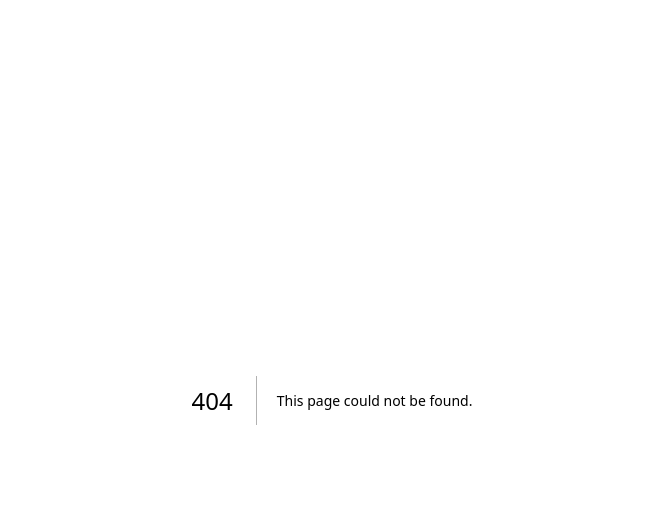
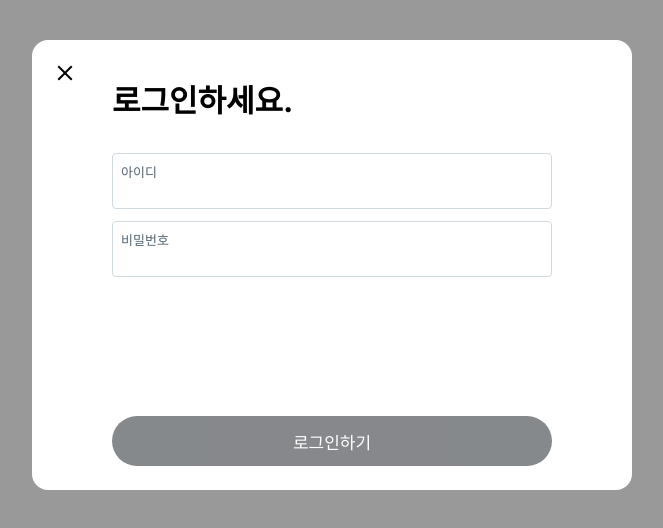
Before and after one commit to bayy1216/Grading-X-FE, a Next.js app: page /login in a window 1280 px wide. Before the commit this address had no page. Shown: the top 528 px of the page, without its empty margins (308-971 px from the left). Built offline with nearby package versions, Linux system fonts and the light colour scheme.

Commit message:
#2 [Feat]: 로그인 페이지 추가

```diff
--- /dev/null
+++ b/src/app/(beforeLogin)/_component/LoginModal.tsx
@@ -0,0 +1,79 @@
+"use client";
+
+import style from '@/app/(beforeLogin)/_component/login.module.css';
+import {ChangeEventHandler, FormEventHandler, useState} from "react";
+import {redirect, useRouter} from "next/navigation";
+import {signIn} from "next-auth/react";
+
+export default function LoginModal() {
+  const [email, setEmail] = useState('');
+  const [password, setPassword] = useState('');
+  const [message, setMessage] = useState('');
+  const router = useRouter();
+
+  const onSubmit: FormEventHandler<HTMLFormElement> = async (e) => {
+    e.preventDefault();
+    setMessage('');
+    try {
+      const response = await signIn("credentials", {
+        email,
+        password,
+        redirect: false,
+      })
+      if (!response?.ok) {
+        setMessage('아이디와 비밀번호가 일치하지 않습니다.');
+      } else {
+        router.replace('/dashboard');
+      }
+    } catch (err) {
+      console.error(err);
+      setMessage('아이디와 비밀번호가 일치하지 않습니다.');
+    }
+  };
+  const onClickClose = () => {
+    router.back();
+  };
+
+  const onChangeId: ChangeEventHandler<HTMLInputElement> = (e) => {
+    setEmail(e.target.value);
+  };
+
+  const onChangePassword: ChangeEventHandler<HTMLInputElement> = (e) => {
+    setPassword(e.target.value);
+  };
+
+  return (
+    <div className={style.modalBackground}>
+      <div className={style.modal}>
+        <div className={style.modalHeader}>
+          <button className={style.closeButton} onClick={onClickClose}>
+            <svg width={24} viewBox="0 0 24 24" aria-hidden="true"
+                 className="r-18jsvk2 r-4qtqp9 r-yyyyoo r-z80fyv r-dnmrzs r-bnwqim r-1plcrui r-lrvibr r-19wmn03">
+              <g>
+                <path
+                  d="M10.59 12L4.54 5.96l1.42-1.42L12 10.59l6.04-6.05 1.42 1.42L13.41 12l6.05 6.04-1.42 1.42L12 13.41l-6.04 6.05-1.42-1.42L10.59 12z"></path>
+              </g>
+            </svg>
+          </button>
+          <div>로그인하세요.</div>
+        </div>
+        <form onSubmit={onSubmit}>
+          <div className={style.modalBody}>
+            <div className={style.inputDiv}>
+              <label className={style.inputLabel} htmlFor="id">아이디</label>
+              <input id="id" className={style.input} value={email} onChange={onChangeId} type="text" placeholder=""/>
+            </div>
+            <div className={style.inputDiv}>
+              <label className={style.inputLabel} htmlFor="password">비밀번호</label>
+              <input id="password" className={style.input} value={password} onChange={onChangePassword} type="password" placeholder=""/>
+            </div>
+          </div>
+          <div className={style.message}>{message}</div>
+          <div className={style.modalFooter}>
+            <button className={style.actionButton} disabled={!email && !password}>로그인하기</button>
+          </div>
+        </form>
+      </div>
+    </div>
+  );
+}
--- /dev/null
+++ b/src/app/(beforeLogin)/_component/login.module.css
@@ -0,0 +1,118 @@
+.modalBackground {
+    width: 100vw;
+    height: 100%;
+    display: flex;
+    justify-content: center;
+    position: absolute;
+    background-color: rgba(0, 0, 0, 0.4);
+    top: 0;
+    left: 0;
+    right: 0;
+    bottom: 0;
+}
+
+.modal {
+    background: #ffffff;
+    position: relative;
+    top: 5%;
+    max-width: 80vw;
+    min-width: 600px;
+    border-radius: 16px;
+    display: flex;
+    flex-direction: column;
+    height: 450px;
+}
+
+.modalHeader {
+    padding: 36px 80px 20px;
+    font-size: 31px;
+    font-weight: bold;
+}
+
+.modal form {
+    display: flex;
+    flex-direction: column;
+    flex: 1;
+}
+
+.modalBody {
+    flex: 1;
+    padding: 0 80px;
+}
+
+.inputDiv {
+    display: flex;
+    flex-direction: column;
+    height: 56px;
+    position: relative;
+    margin: 12px 0;
+}
+.inputLabel {
+    width: 100%;
+    display: inline-block;
+    position: absolute;
+    top: 0;
+    border: 1px solid rgb(207, 217, 222);
+    border-radius: 4px;
+    font-size: 13px;
+    height: 56px;
+    padding: 8px 8px 0;
+    color: rgb(83, 100, 113);
+}
+.inputLabel:focus-within {
+    color: red;
+}
+.input {
+    width: 100%;
+    border: none;
+    font-size: 17px;
+    margin-top: 16px;
+    padding: 12px 8px 8px;
+    outline: none;
+}
+
+.modalFooter {
+    padding: 24px 80px;
+}
+
+.actionButton {
+    width: 100%;
+    height: 50px;
+    border-radius: 25px;
+    background-color: rgb(15, 20, 25);
+    color: white;
+    font-size: 17px;
+    cursor: pointer;
+    border: none;
+}
+.actionButton:disabled {
+    opacity: 0.5;
+}
+.actionButton:hover {
+    background-color: rgb(39,44,48);
+}
+
+.closeButton {
+    width: 34px;
+    height: 34px;
+    border-radius: 17px;
+    border: none;
+    cursor: pointer;
+    background-color: #fff;
+    position: absolute;
+    left: 16px;
+    top: 16px;
+    display: flex;
+    align-items: center;
+    justify-content: center;
+}
+.closeButton:hover {
+    background-color: rgba(15,20,25, 0.1);
+}
+
+.message {
+    color: red;
+    display: flex;
+    justify-content: center;
+    font-weight: bold;
+}
--- /dev/null
+++ b/src/app/(beforeLogin)/login/page.tsx
@@ -0,0 +1,8 @@
+
+import LoginModal from "@/app/(beforeLogin)/_component/LoginModal";
+
+export default function Page() {
+  return (
+    <LoginModal />
+  );
+}
```
